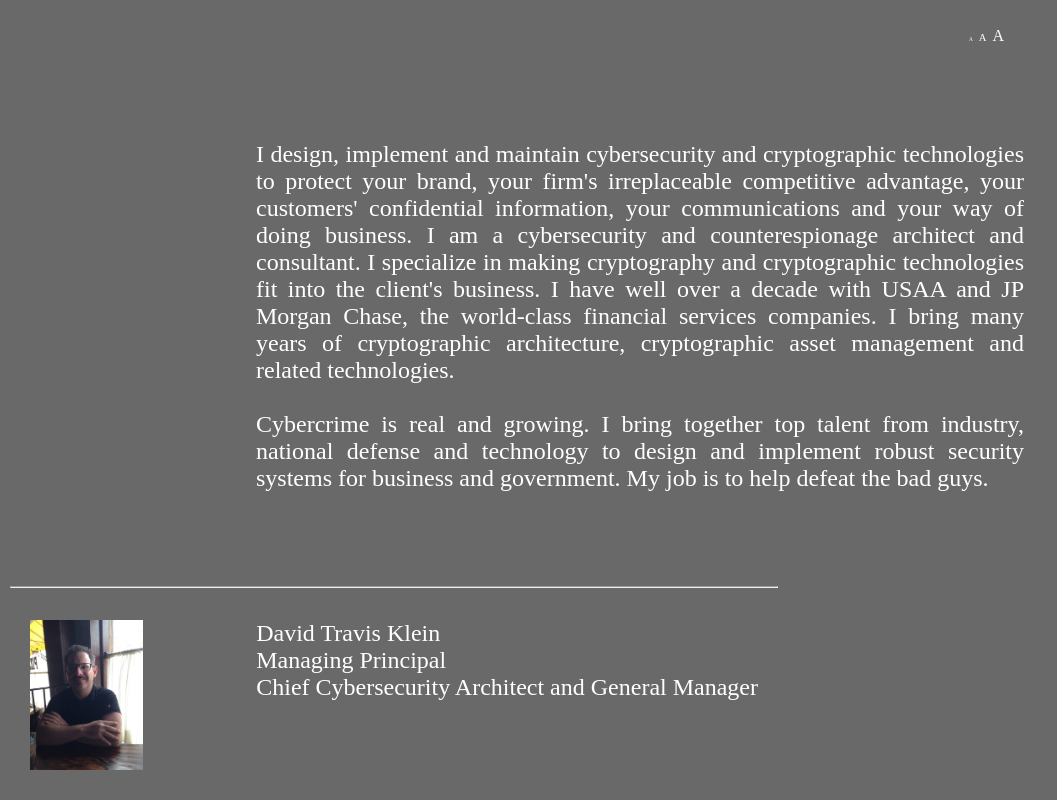
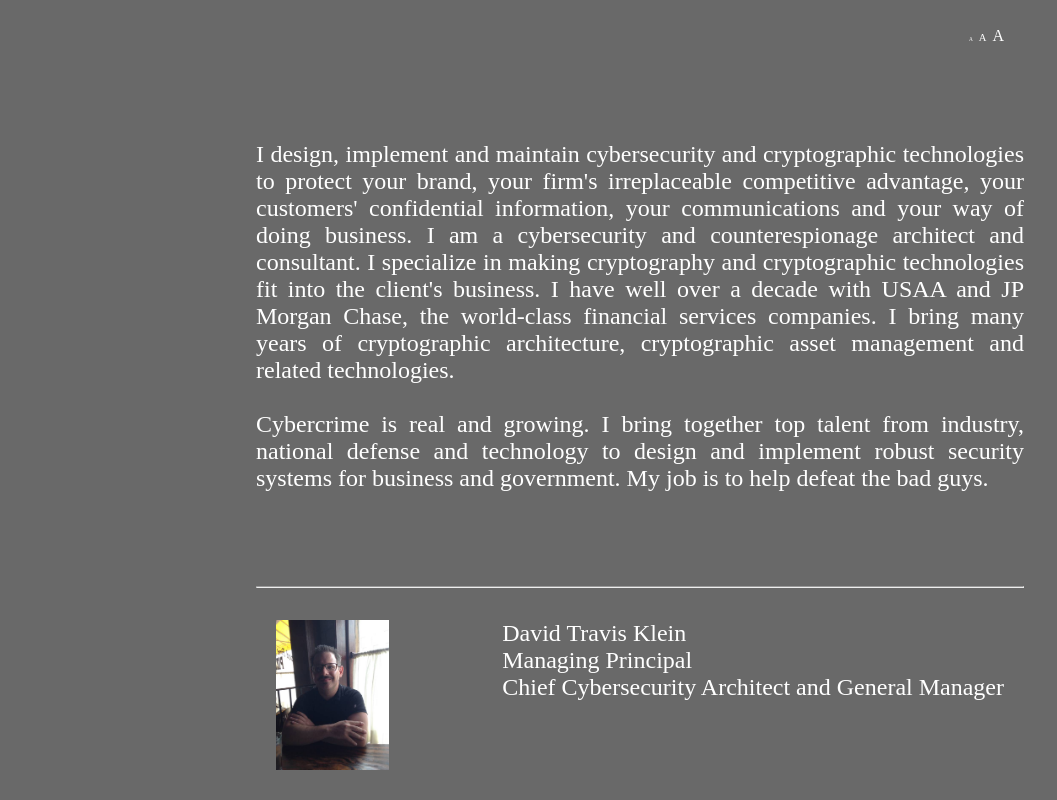
Before and after one commit to StrategicDigitalDefense/StrategicDigitalDefense.github.io, a plain HTML site: page index.html in a window 1280 px wide. Shown: the whole page, without its empty margins (0-1057 px from the left). Drawn offline with Linux system fonts and the light colour scheme.

Commit message:
Apparently STILL fighting the bottom bit

```diff
--- a/styles.css
+++ b/styles.css
@@ -24,8 +24,8 @@
     position: fixed;
     bottom: 10px;
     width: 60vw;
-    left: 10px;
-    right: 10px;
+    left: 20vw;
+    right: 20vw;
 }
 .TopSpace {
     padding-top: 50px;
```
